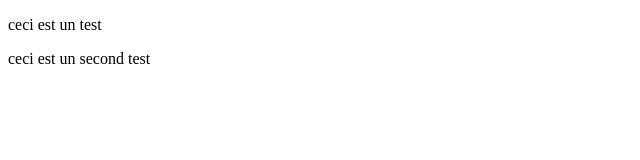
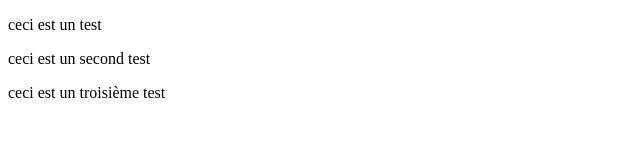
Before and after one commit to oceane456/test, a plain HTML site: page index.html in a window 1280 px wide. Shown: the whole page, without its empty margins (0-640 px from the left). Drawn offline with Linux system fonts and the light colour scheme.

Commit message:
Ajout d'un troisième paragraphe

```diff
--- a/index.html
+++ b/index.html
@@ -9,5 +9,6 @@
 <body>
     <p>ceci est un test</p>
     <p>ceci est un second test</p>
+    <p>ceci est un troisième test</p>
 </body>
 </html>
```
